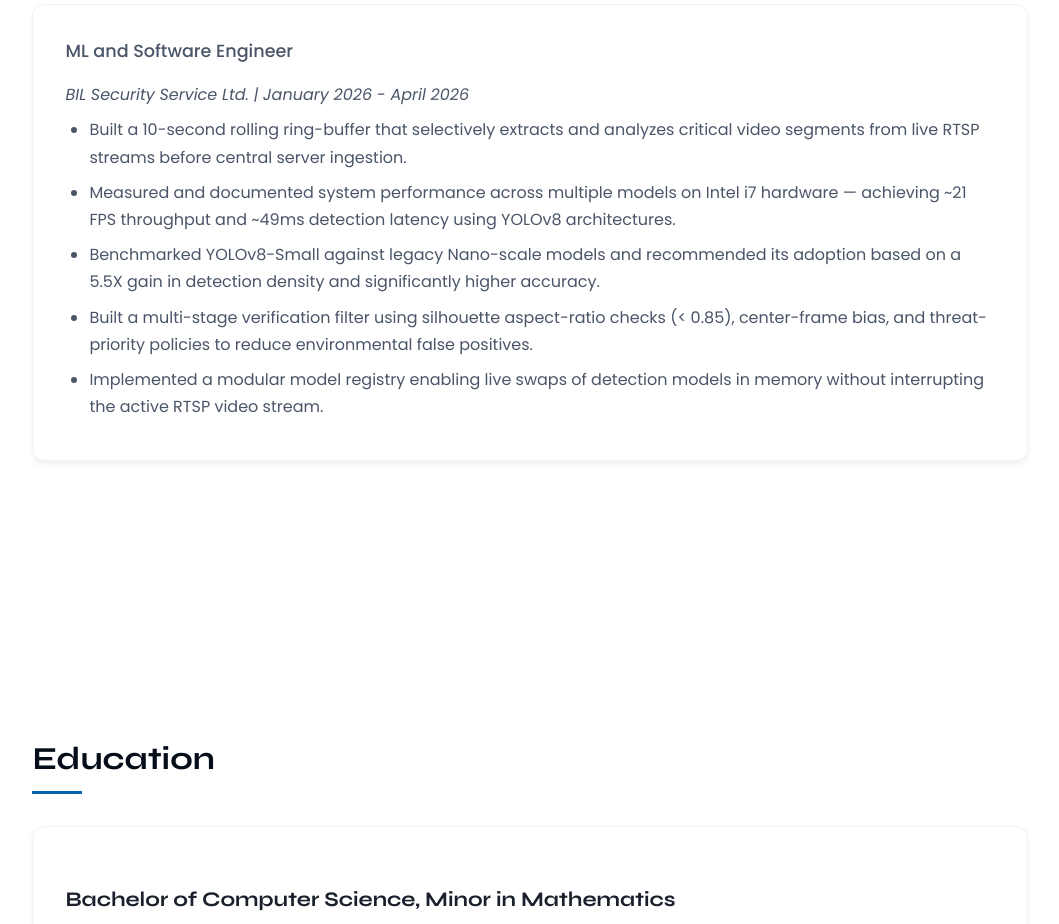
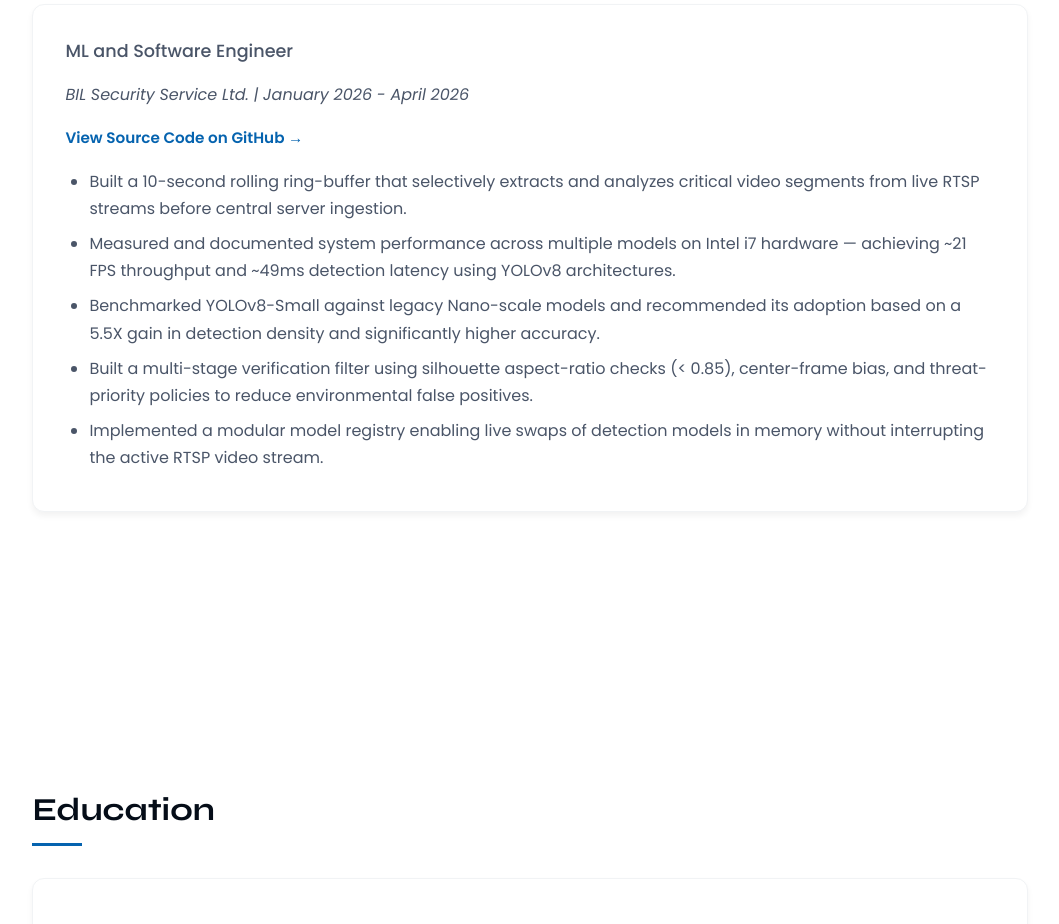
Before and after one commit to subhashyadavon/SubhashYadav, a React (Vite) app: page / in a window 1280 px wide. Shown: the part 2180-3104 px from the top of the page, without its empty margins (150-1209 px from the left). Built offline with nearby package versions, Linux system fonts and the light colour scheme.

Commit message:
Add GitHub link and styling for BIL Security industrial project

```diff
--- a/src/components/Experience/Experience.css
+++ b/src/components/Experience/Experience.css
@@ -64,6 +64,26 @@
     margin-bottom: 0.5rem;
 }
 
+.project-link {
+    margin: 1rem 0 !important;
+}
+
+.project-link a {
+    color: #0563af;
+    text-decoration: none;
+    font-weight: 600;
+    font-size: 0.95rem;
+    display: inline-flex;
+    align-items: center;
+    gap: 0.5rem;
+    transition: color 0.2s ease, transform 0.2s ease;
+}
+
+.project-link a:hover {
+    color: #044d88;
+    transform: translateX(5px);
+}
+
 .experience-tabs, .experience-line, .timeline-dot, .experience-logo {
     display: none !important;
 }
--- a/src/components/Experience/Experience.jsx
+++ b/src/components/Experience/Experience.jsx
@@ -21,6 +21,7 @@ const Experience = () => {
                 <div className="experience-item">
                     <h4>ML and Software Engineer</h4>
                     <p><em>BIL Security Service Ltd. | January 2026 - April 2026</em></p>
+                    <p className="project-link"><a href="https://github.com/Onyelechie/bil_security_ml" target="_blank" rel="noopener noreferrer">View Source Code on GitHub →</a></p>
                     <ul>
                         <li>Built a 10-second rolling ring-buffer that selectively extracts and analyzes critical video segments from live RTSP streams before central server ingestion.</li>
                         <li>Measured and documented system performance across multiple models on Intel i7 hardware — achieving ~21 FPS throughput and ~49ms detection latency using YOLOv8 architectures.</li>
```
